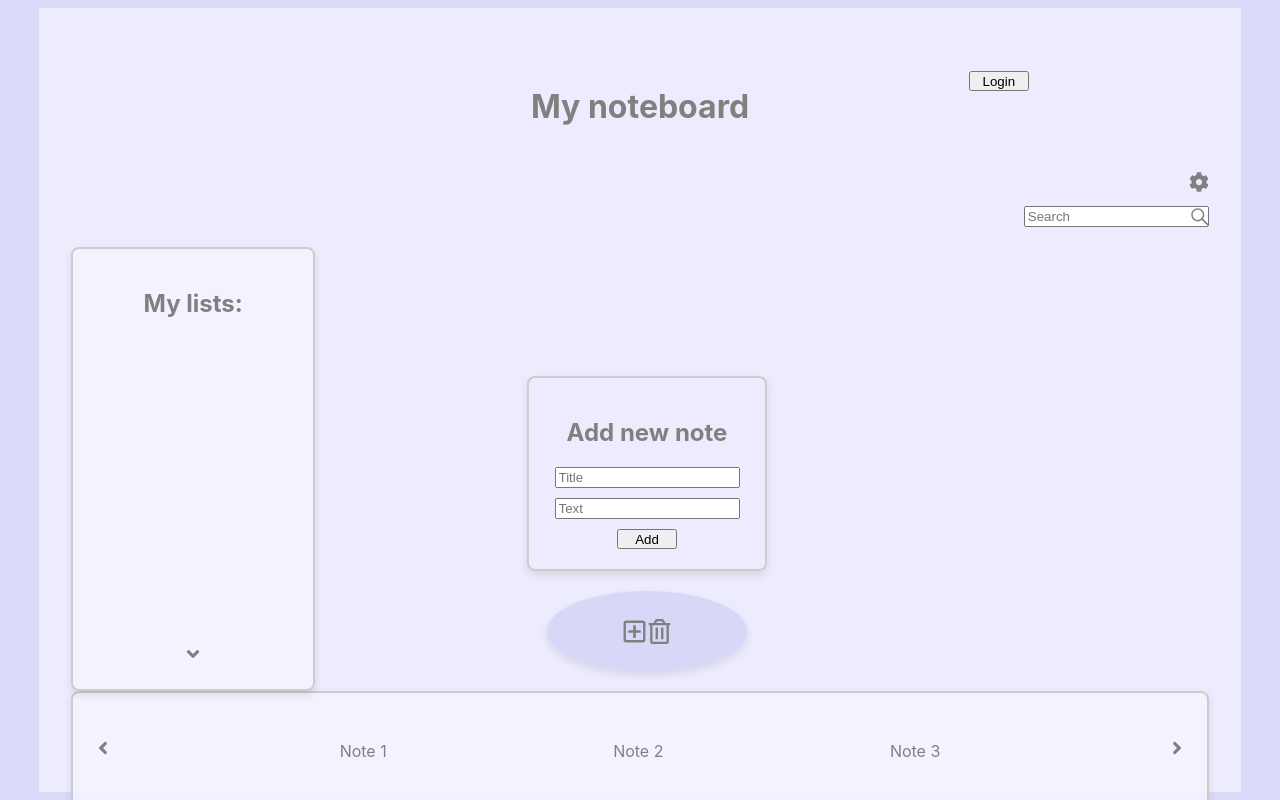
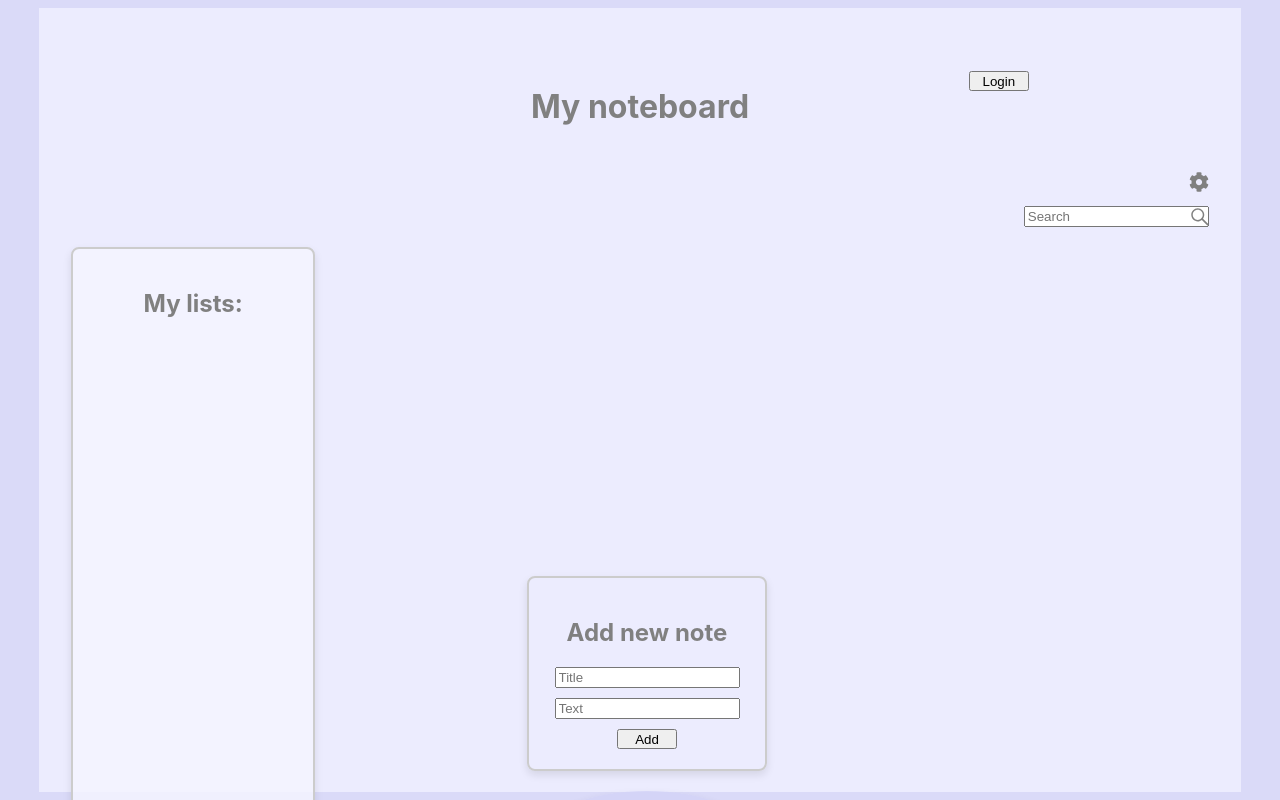
Before and after one commit to LiAb23/SoftwareProject, a React (Vite) app: page / in a window 1280 px wide. Shown: the top 800 px of the page. Built offline with nearby package versions, Linux system fonts and the light colour scheme.

Commit message:
Add files via upload

```diff
--- a/src/client/BoardStyles.css
+++ b/src/client/BoardStyles.css
@@ -31,7 +31,7 @@
   box-shadow: 0 4px 8px rgba(0,0,0,0.1); /* subtil skugga för djup */
   padding: 20px; /* Lägg till lite utfyllnad runt behållaren för utrymme */
   margin-left: 0px; /* Justera vänstermarginalen för att skapa en sidofältseffekt */
-  height: 400px; /* Anpassa höjden efter dina behov */
+  height: 600px; /* Anpassa höjden efter dina behov */
   width: 200px; /* Anpassa bredden efter dina behov */
 }
 
```
